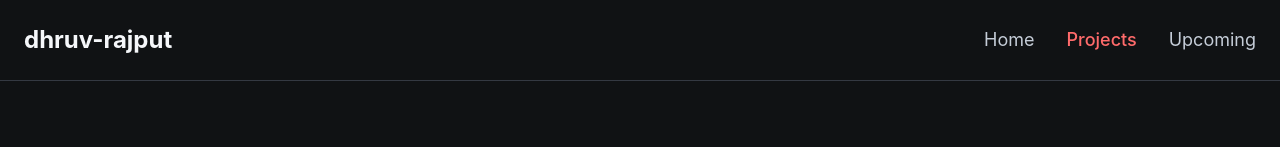
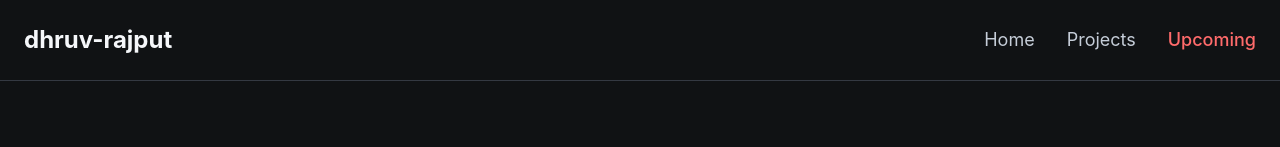
Before and after one commit to DhruvRajput29/portfoli-website, a React app: page /upcomingprojects in a window 1280 px wide. Shown: the top 147 px of the page. Built offline with nearby package versions, Linux system fonts and the light colour scheme; the HTML template or start-up script is replaced by a standard one.

Commit message:
upaded project navbar

```diff
--- a/src/components/Project_components/ProjectNavbar.jsx
+++ b/src/components/Project_components/ProjectNavbar.jsx
@@ -1,4 +1,11 @@
+import { NavLink } from "react-router-dom";
+
 const ProjectNavbar = () => {
+  const linkClass = ({ isActive }) =>
+    isActive
+      ? "text-(--primary) font-medium"
+      : "text-(--text-secondary) hover:text-(--primary) transition-colors duration-300";
+
   return (
     <nav className="bg-(--bg-primary) px-6 py-6 border-b border-(--border)">
       <div className="max-w-7xl mx-auto flex items-center justify-between">
@@ -11,30 +18,21 @@ const ProjectNavbar = () => {
         {/* Navigation */}
         <ul className="flex text-lg items-center gap-8">
           <li>
-            <a
-              href="/"
-              className="text-(--text-secondary) hover:text-(--primary) transition-colors duration-300"
-            >
+            <NavLink to="/" className={linkClass}>
               Home
-            </a>
+            </NavLink>
           </li>
 
           <li>
-            <a
-              href="/projects"
-              className="text-(--primary) font-medium"
-            >
+            <NavLink to="/projects" className={linkClass}>
               Projects
-            </a>
+            </NavLink>
           </li>
 
           <li>
-            <a
-              href="/upcomingprojects"
-              className="text-(--text-secondary) hover:text-(--primary) transition-colors duration-300"
-            >
+            <NavLink to="/upcomingprojects" className={linkClass}>
               Upcoming
-            </a>
+            </NavLink>
           </li>
         </ul>
 
```
